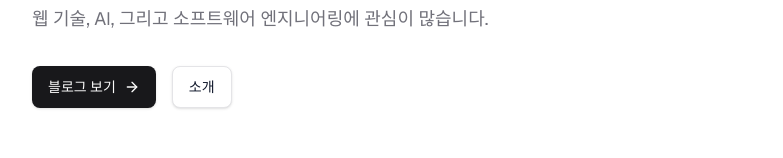
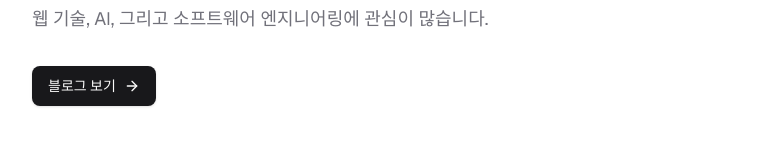
Before and after one commit to dkyos/dkyos-portfolio, a Next.js app: page / in a window 1280 px wide. Shown: the part 266-424 px from the top of the page, without its empty margins (248-1031 px from the left). Built offline with nearby package versions, Linux system fonts and the light colour scheme; no server answers; the database is empty.

Commit message:
chore: 소개 페이지 네비게이션 링크 제거 (URL 직접 접근만 가능)

```diff
--- a/src/app/page.tsx
+++ b/src/app/page.tsx
@@ -32,12 +32,6 @@ export default async function Home() {
             블로그 보기
             <ArrowRight size={16} />
           </Link>
-          <Link
-            href="/about"
-            className="inline-flex items-center gap-2 rounded-lg border border-border bg-background px-4 py-2.5 text-sm font-medium text-foreground shadow-sm hover:bg-accent hover:text-accent-foreground"
-          >
-            소개
-          </Link>
         </div>
       </section>
 
--- a/src/components/layout/Header.tsx
+++ b/src/components/layout/Header.tsx
@@ -7,7 +7,6 @@ import { ThemeToggle } from "@/components/ui/ThemeToggle";
 const navItems = [
   { href: "/", label: "홈" },
   { href: "/blog", label: "블로그" },
-  { href: "/about", label: "소개" },
 ];
 
 export function Header() {
```
